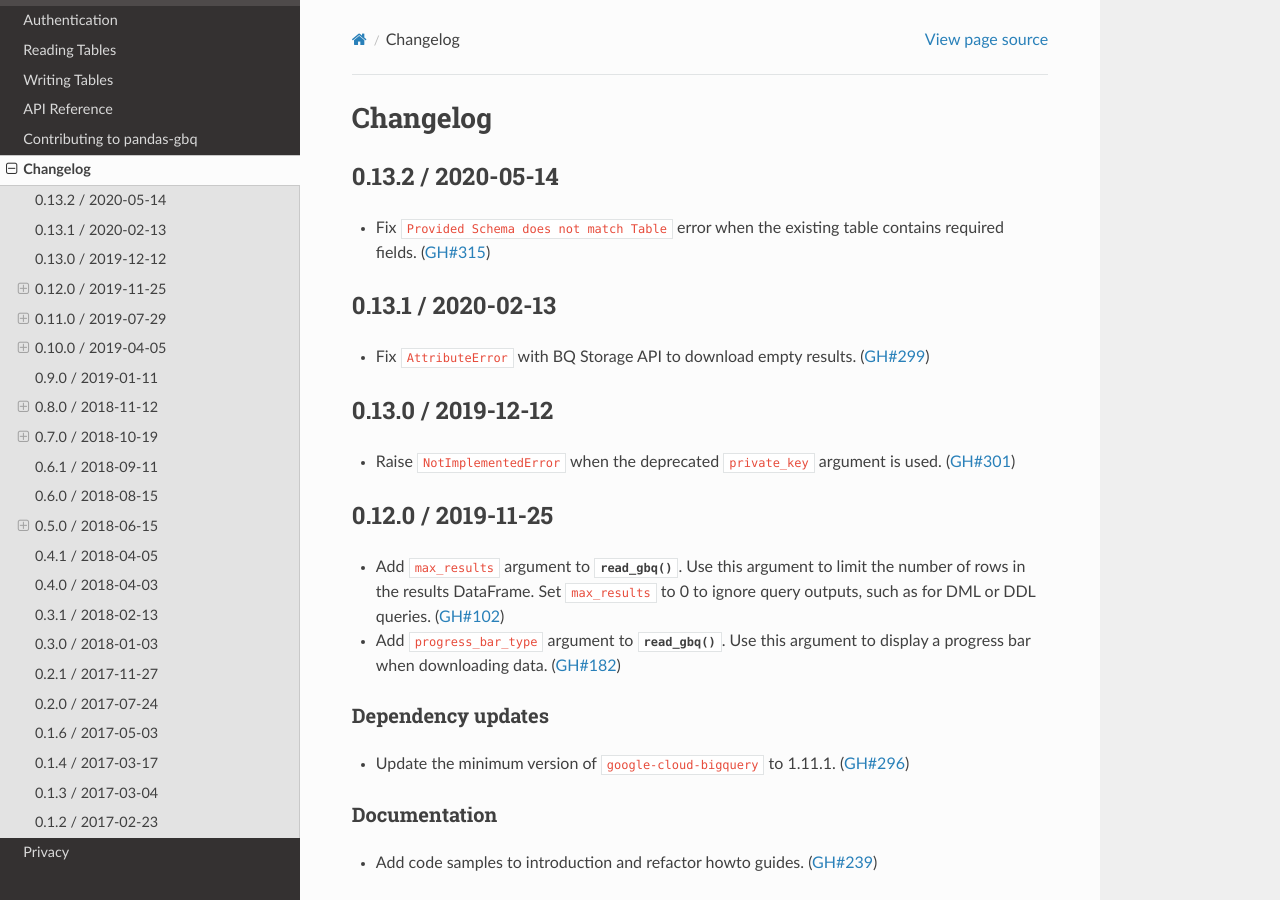
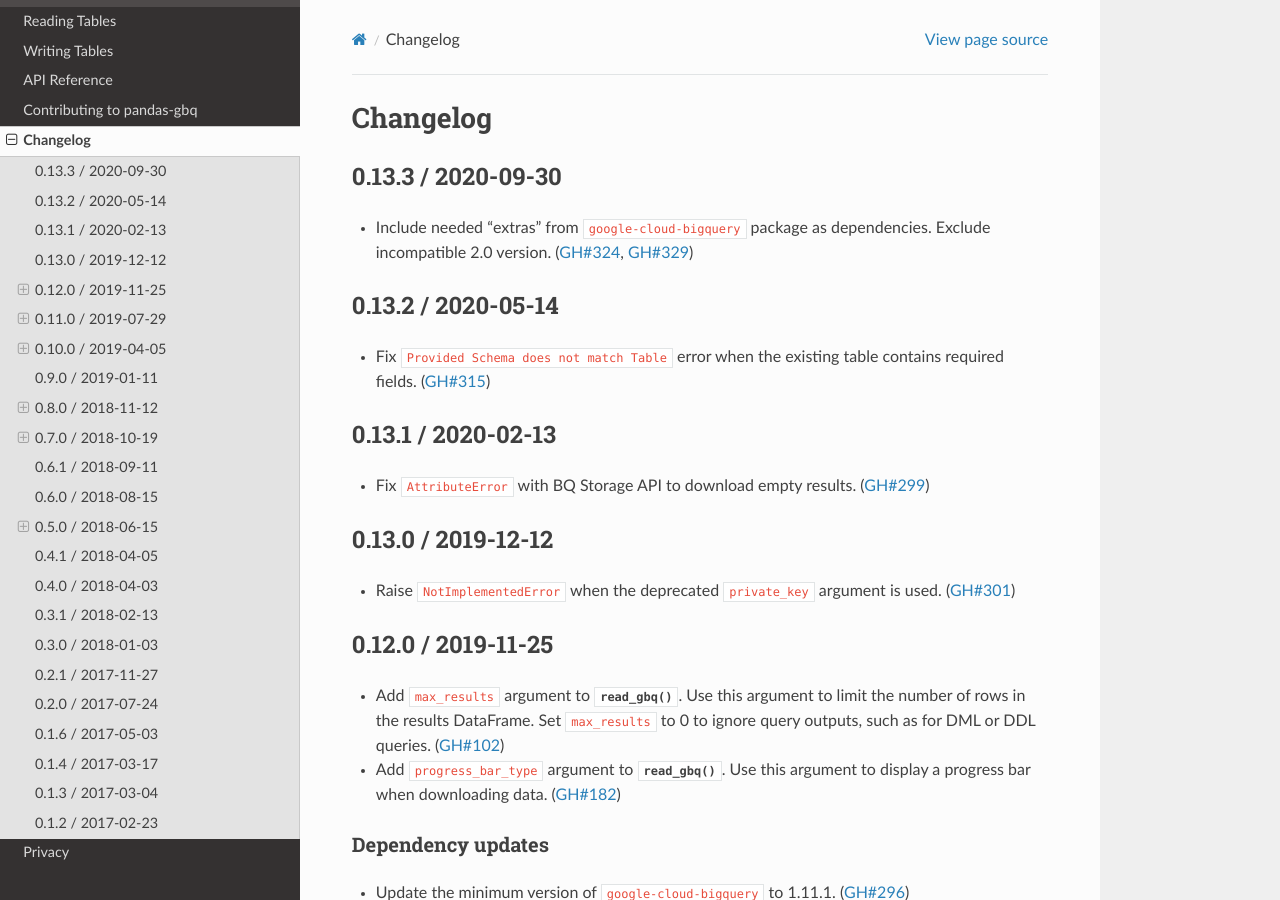
Before and after one commit to googleapis/python-bigquery-pandas, a Sphinx documentation site: the page built from docs/source/changelog.rst, in a window 1280 px wide and 900 px high. Built offline with Sphinx 7.4.7 and the Read the Docs theme 2.0.0, drawn with Linux system fonts in a browser that asks for light colours.

Commit message:
BUG: include needed "extras" from google-cloud-bigquery package (#330)
This way necessary version ranges for transitive dependencies such as
google-cloud-bigquery-storage and pyarrow are included in the
installation.

```diff
--- a/docs/source/changelog.rst
+++ b/docs/source/changelog.rst
@@ -1,5 +1,14 @@
 Changelog
 =========
+
+.. _changelog-0.13.3:
+
+0.13.3 / 2020-09-30
+-------------------
+
+- Include needed "extras" from ``google-cloud-bigquery`` package as
+  dependencies. Exclude incompatible 2.0 version. (:issue:`324`, :issue:`329`)
+
 
 .. _changelog-0.13.2:
 
--- a/setup.py
+++ b/setup.py
@@ -22,7 +22,7 @@
     "pydata-google-auth",
     "google-auth",
     "google-auth-oauthlib",
-    "google-cloud-bigquery>=1.11.1",
+    "google-cloud-bigquery[bqstorage,pandas]>=1.11.1,<2.0.0dev",
 ]
 
 extras = {"tqdm": "tqdm>=4.23.0"}
```
